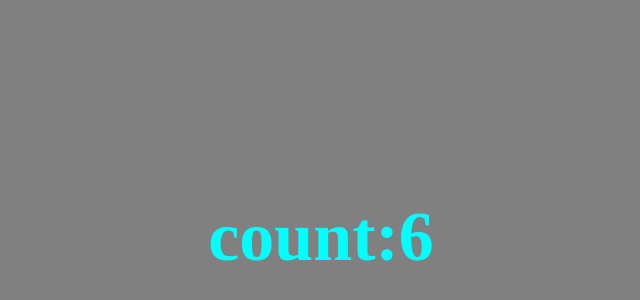
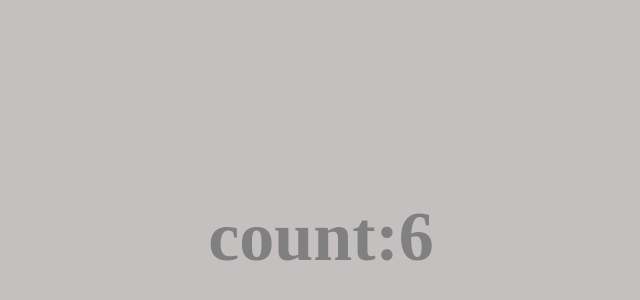
Before and after one commit to ChandraBose-11/DAY-12-TASK, a plain HTML site: page index.html in a window 1280 px wide. Shown: the part 56-356 px from the top of the page, without its empty margins (319-959 px from the left). Drawn offline with Linux system fonts and the light colour scheme.

Commit message:
FIRST COMMIT

```diff
--- a/style.css
+++ b/style.css
@@ -1,9 +1,9 @@
 body{
-    background-color:gray;
+    background-color:rgb(197, 192, 192);
 }
 #container{
       text-align: center;
       margin:20%;
-      color: aqua;
+      color:gray;
       font-size:70px;
 }
```
